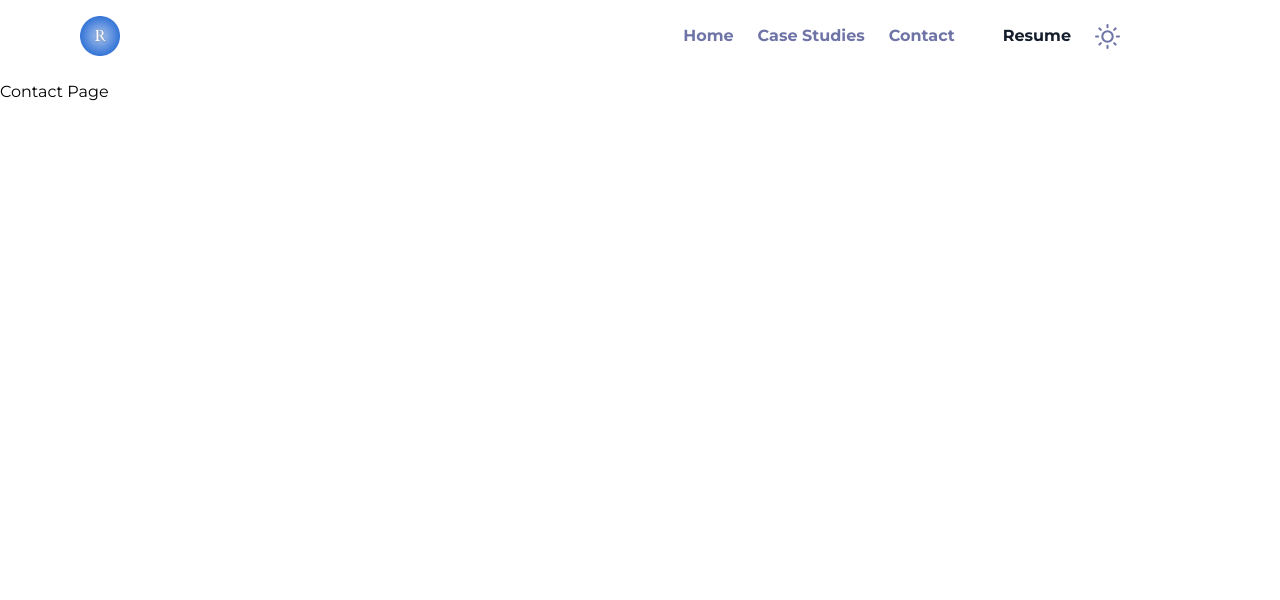
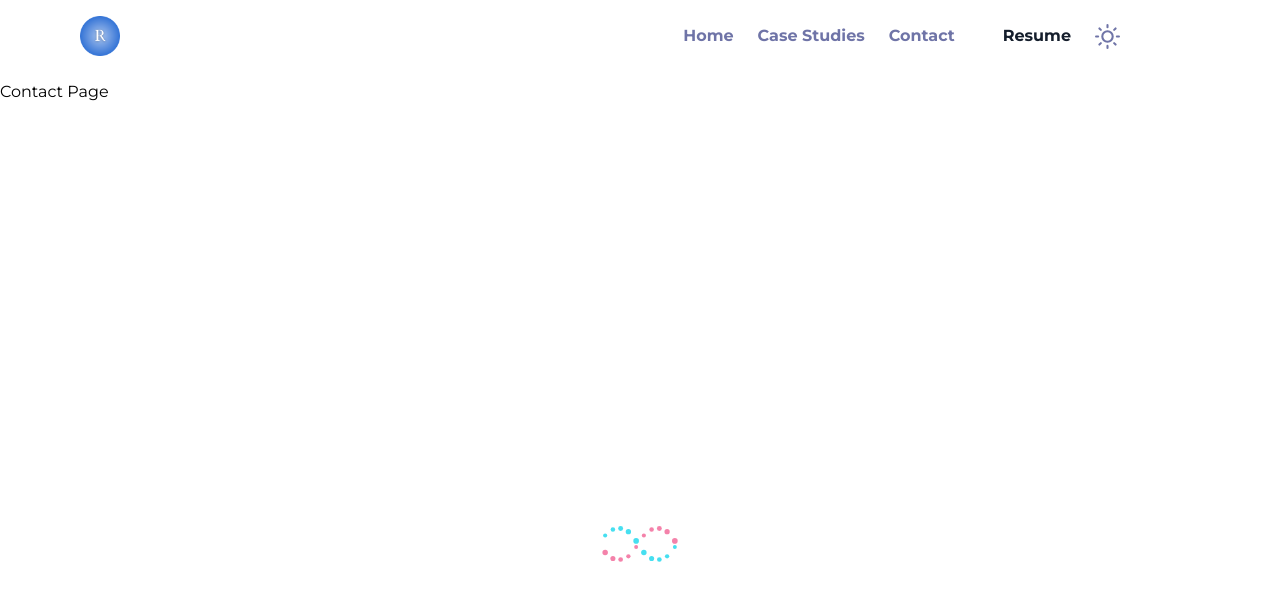
Before and after one commit to leungwoo/richardportfolio, a Next.js app: page /Contact in a window 1280 px wide. Shown: the top 600 px of the page. Built offline with nearby package versions, Linux system fonts and the light colour scheme; no server answers.

Commit message:
update sanity hero schema images, add loader

```diff
--- a/app/Contact/page.tsx
+++ b/app/Contact/page.tsx
@@ -1,5 +1,12 @@
+import Loading from "../components/Loading";
+
 const Contact = () => {
-  return <div className="h-viewport-height pt-[80px]">Contact Page</div>;
+  return (
+    <div className="h-viewport-height pt-[80px]">
+      Contact Page
+      <Loading />
+    </div>
+  );
 };
 
 export default Contact;
--- a/app/components/Hero.tsx
+++ b/app/components/Hero.tsx
@@ -2,6 +2,8 @@ import Image from "next/image";
 import { urlForImage } from "../../sanity/lib/image";
 import Link from "next/link";
 import { SocialMedia } from "./index";
+import { Suspense } from "react";
+import Loading from "./Loading";
 
 interface HeroCardProps {
   title: string;
@@ -35,7 +37,7 @@ export default function Hero({ title, description, imgUrl }: HeroCardProps) {
         <div className="flex flex-row mt-4 items-center">
           <Link href="/Contact">
             <button className="hover:opacity-75 border-none bg-text-accentBlue font-bold rounded-full md:w-[186px] w-[120px] md:h-[64px] h-[55px] py-4 px-3 text-white text-sm md:text-base hover:duration-500 transition">
-              Contact Us
+              Contact
             </button>
           </Link>
           <div className="pl-6">
@@ -44,13 +46,16 @@ export default function Hero({ title, description, imgUrl }: HeroCardProps) {
         </div>
       </div>
       <div className="flex-1">
+        <Suspense fallback={<Loading />}>
           <Image
-          src={urlForImage(imgUrl)?.toString()}
+            src={urlForImage(imgUrl[0])?.url()}
             alt="hero"
             width={1000}
             height={1000}
             className="w-full h-full object-contain"
+            loading="lazy"
           />
+        </Suspense>
       </div>
     </div>
   );
--- /dev/null
+++ b/app/components/Loading.tsx
@@ -0,0 +1,19 @@
+"use client";
+import { Dna } from "react-loader-spinner";
+
+const Loading = () => {
+  return (
+    <div className="mt-[80px] grow w-full h-full flex items-center justify-center min-h-50vh">
+      <Dna
+        visible={true}
+        height={80}
+        width={80}
+        ariaLabel="dna-loading"
+        wrapperClass="dna-wrapper" // Use the correct prop "className" here
+        wrapperStyle={{}} // Use the "style" prop instead of "wrapperStyle"
+      />
+    </div>
+  );
+};
+
+export default Loading;
--- /dev/null
+++ b/app/loading.tsx
@@ -0,0 +1,11 @@
+import Loading from "./components/Loading";
+
+const LoadingPage = () => {
+  return (
+    <div>
+      <Loading />
+    </div>
+  );
+};
+
+export default LoadingPage;
--- a/app/page.tsx
+++ b/app/page.tsx
@@ -1,5 +1,8 @@
+import { Suspense } from "react";
 import { Hero } from "./components";
 import getHero from "./libs/getHero";
+
+import Loading from "./loading";
 
 export default async function Homepage() {
   const heroData = await getHero();
@@ -7,10 +10,9 @@ export default async function Homepage() {
 
   return (
     <div className="flex flex-col">
-      <Hero title={title} description={description} imgUrl={imgUrl} />
+      <Suspense fallback={<Loading />}>
+        <Hero title={title} description={description} imgUrl={imgUrl} />
+      </Suspense>
     </div>
   );
 }
-
-{
-}
--- a/package.json
+++ b/package.json
@@ -24,6 +24,7 @@
     "react": "18.2.0",
     "react-dom": "18.2.0",
     "react-icons": "^4.10.1",
+    "react-loader-spinner": "^5.3.4",
     "sanity": "^3.14.1",
     "tailwindcss": "3.3.2",
     "typescript": "5.1.6"
--- a/sanity/lib/image.ts
+++ b/sanity/lib/image.ts
@@ -9,5 +9,5 @@ const imageBuilder = createImageUrlBuilder({
 })
 
 export const urlForImage = (source: Image) => {
-    return imageBuilder?.image(source).auto('format').fit('max').toString() || '';
+    return imageBuilder?.image(source).auto('format').fit('max') || '';
   }
```
Also changed, not shown: sanity/hero-schema.ts (+10 -5 lines), 1 other file (tests, documents, lock files or other folders). Lines whose indentation alone changed are shown as unchanged.
